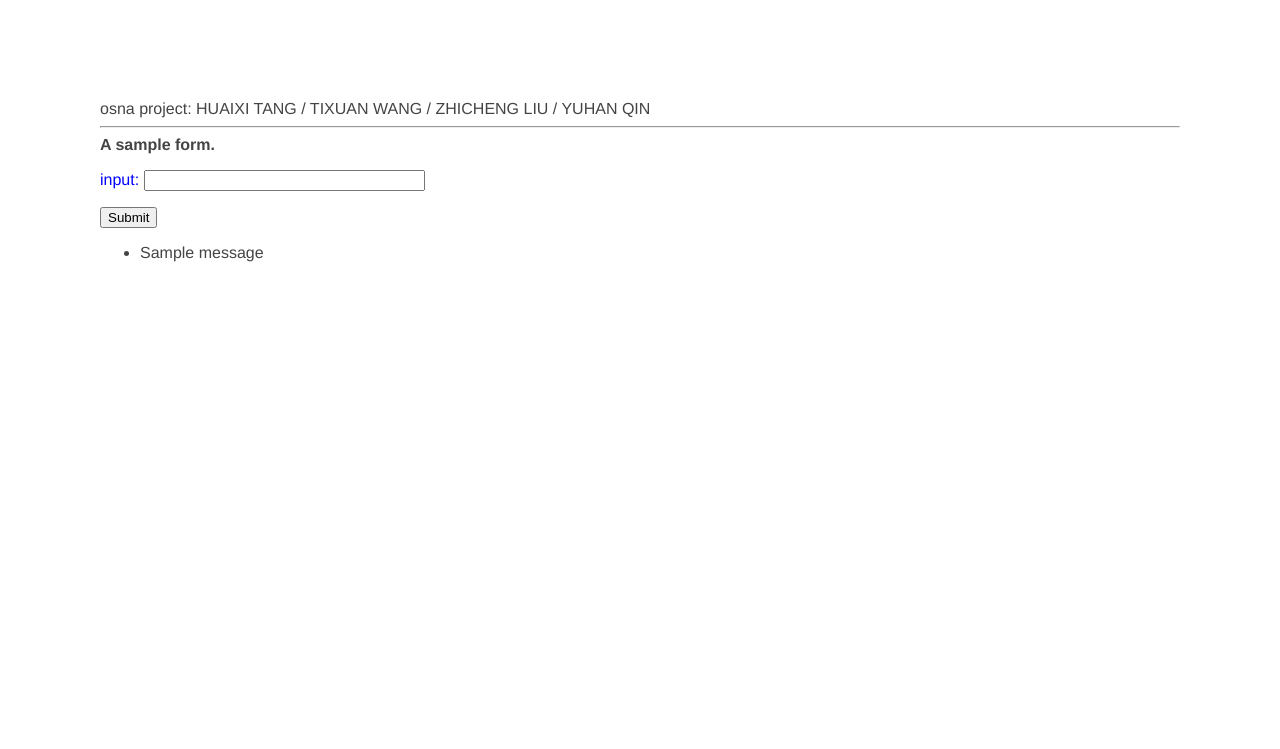
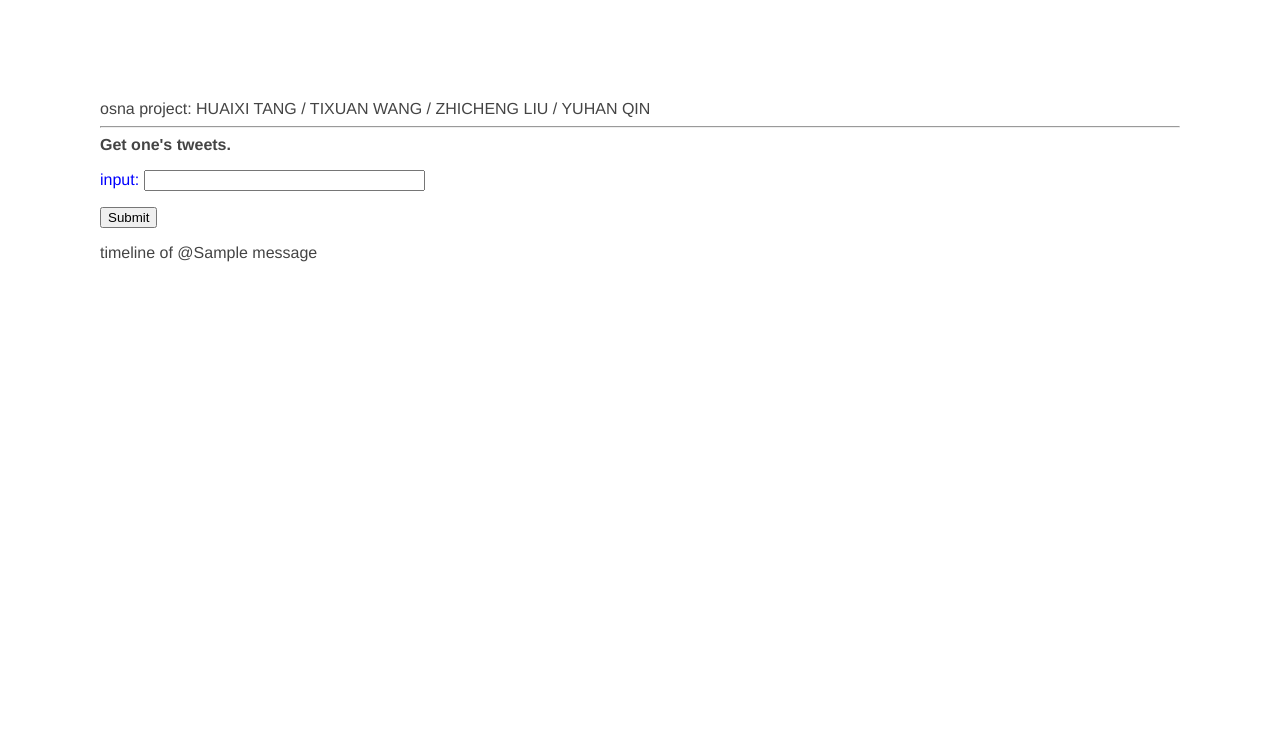
Before and after one commit to tapilab/elevate-osna-news, a Flask app: page / in a window 1280 px wide. Shown: the top 749 px of the page. Run offline with Flask 2, Linux system fonts and the light colour scheme; one stand-in notice (Sample message) is shown.

Commit message:
day3 lab ver1

```diff
--- a/credentials.json
+++ b/credentials.json
@@ -1 +1 @@
-{"consumer_key": "xxx", "consumer_secret": "xxx", "access_token": "xxx", "token_secret": "xxx"}
+{"consumer_key": "HxG6Xlaae6Dm7Q35zOPIPiA4v", "consumer_secret": "PdmylK2lOhOLmAEssWJybOYvcUrlONt1jT0I2shkyour9zodzt", "access_token": "1151211650000838656-YzahL2EmpVJWcQaJMXniZwtw9UGTzt", "token_secret": "p9E6J6OsAxsPWY6q47vawiWfJImQcnx6UI24gpfp9CFCE"}
--- a/osna/app/routes.py
+++ b/osna/app/routes.py
@@ -1,11 +1,13 @@
 from flask import render_template, flash, redirect, session
 from . import app
 from .forms import MyForm
-# from ..mytwitter import Twitter
+
 # from ..u import get_twitter_data, N_TWEETS
 from .. import credentials_path
 import sys
 
+from ..mytwitter import Twitter
+from .. import credentials_path
 
 # twapi = Twitter(credentials_path)
 
@@ -16,7 +18,15 @@
     result = None
     if form.validate_on_submit():
         input_field = form.input_field.data
+        tweets = get_tweets(input_field)
         flash(input_field)
-        return render_template('myform.html', title='', form=form)
+        return render_template('myform.html', title='', form=form, tweets=tweets)
     # return redirect('/index')
     return render_template('myform.html', title='', form=form)
+
+
+def get_tweets(name='twitterapi'):
+    tapi = Twitter(credentials_path)
+    tweetsj = tapi._get_tweets('screen_name', name, limit=200)
+    tweets = [t['full_text'] for t in tweetsj]
+    return tweets
--- a/osna/app/templates/base.html
+++ b/osna/app/templates/base.html
@@ -17,11 +17,14 @@
 
         {% with messages = get_flashed_messages() %}
         {% if messages %}
+        {% for message in messages %}
+        timeline of @{{ message }}
         <ul>
-            {% for message in messages %}
-            <li>{{ message }}</li>
+            {% for tweet in tweets %}
+            <li>{{ tweet }}</li>
             {% endfor %}
         </ul>
+        {% endfor %}
         {% endif %}
         {% endwith %}
         <br>
--- a/osna/app/templates/myform.html
+++ b/osna/app/templates/myform.html
@@ -1,7 +1,7 @@
 {% extends "base.html" %}
 
 {% block content %}
-    <b>A sample form.</b>
+    <b>Get one's tweets.</b>
     <form action="" method="post" novalidate>
         <p>
             {{ form.input_field.label }} {{ form.input_field(size=32) }}
```
